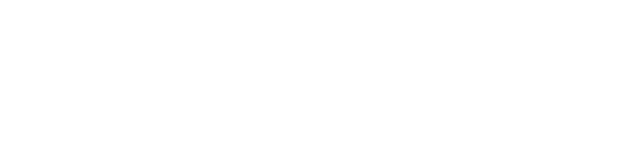
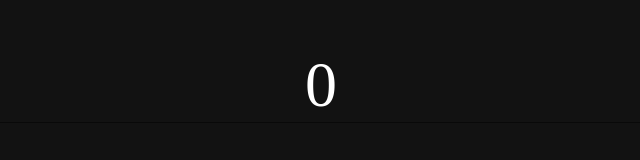
Before and after one commit to zeynab-sharifi/snake-game, a plain HTML site: page index.html in a window 1280 px wide. Shown: the top 160 px of the page, without its empty margins (319-959 px from the left). Drawn offline with Linux system fonts and the light colour scheme.

Commit message:
add html code and style canvas game snake

```diff
--- a/index.html
+++ b/index.html
@@ -6,11 +6,34 @@
     <meta name="viewport" content="width=device-width, initial-scale=1.0">
     <title>snak</title>
     <style>
-
+        *{
+            margin: 0;
+            padding: 0;
+            box-sizing: border-box;
+        }
+        body{
+            background-color: #121212;
+        }
+        .snak-game-body{
+            display: flex;
+            flex-direction: column;
+            align-items: center;
+            margin: 3rem auto;
+        }
+        .scorre{
+            font-size: 4rem;
+            color: #fff;
+            font-family: serif;
+        }
     </style>
 </head>
 <body>
-
+    <div class="snak-game-body">
+        <div class="scorre">
+            0
+        </div>
+        <canvas id="snak" width="700" height="400"></canvas>
+    </div>
     <script src="./script.js"></script>
 </body>
 </html>
--- a/script.js
+++ b/script.js
@@ -0,0 +1,7 @@
+const snakGame =document.getElementById("snak");
+const ctx = snakGame.getContext('2d');
+
+ctx.fillStyle = '#121212'
+ctx.strokeStyle='#000'
+ctx.fillRect(0,0, snakGame.width, snakGame.height)
+ctx.strokeRect(0,0,snakGame.width,snakGame.height)
```
